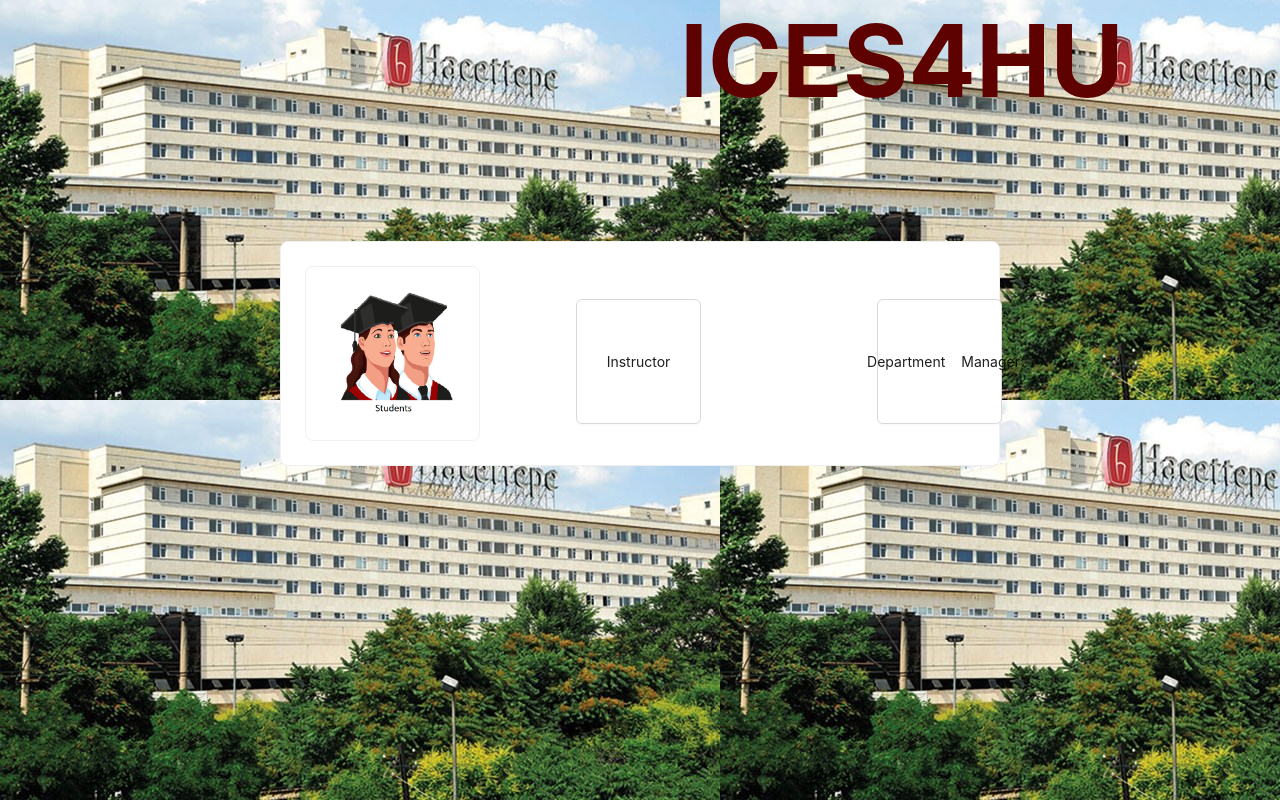
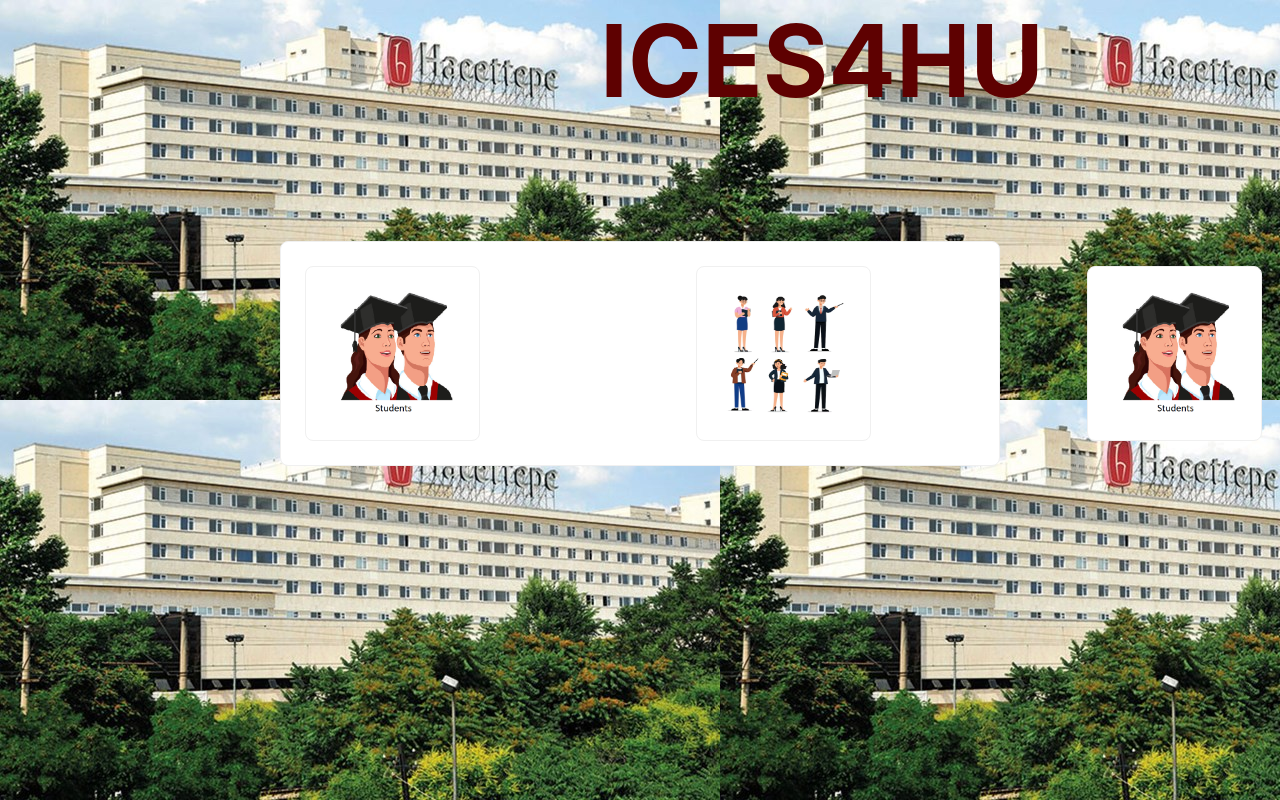
Before and after one commit to saegfa/384Project, a React (Create React App) app in the folder Frontend/: page / in a window 1280 px wide. Built offline with nearby package versions, Linux system fonts and the light colour scheme.

Commit message:
öngösterim 2

```diff
--- a/Frontend/src/Components/Pages/HomePage.js
+++ b/Frontend/src/Components/Pages/HomePage.js
@@ -1,12 +1,14 @@
 import React from "react";
-import {Button, Card, Space} from 'antd';
-import Student from "../../students.png"
-import background from "../../hacettepe-universitesi.jpg"
+import {Card, Space} from 'antd';
+import Student from "../../images/students.png";
+import background from "../../hacettepe-universitesi.jpg";
+import Instructor from "../../instructor.avif";
 
 const HomePage = () => {
   return(
-    <div style={{height:'100vh',backgroundImage: `url(${background})`}}>
-      <h2 style={{fontSize:'100px',color:'#5e0101',margin:'0vh 85vh 0vh'}}>ICES4HU</h2>
+    <div>
+      <div style={{height:'100vh',backgroundImage: `url(${background})`}}>
+        <h2 style={{fontSize:'100px',color:'#5e0101',margin:'0vh 75vh 0vh'}}>ICES4HU</h2>
         <Card style={{margin:'15vh 35vh 0px'}}>
           <Space direction='horizontal' size='middle'>
             <Card style={{height:'175px', width:'175px'}}>
@@ -14,10 +16,19 @@
                 <img style={{height:'125px', width:'125px'}} src={Student}/>
               </a>
             </Card>
-            <Button style={{height:'125px',width:'125px',margin:'16px 80px 0px'}} href='/Student'><br/><br/>Instructor<br/></Button>
-            <Button style={{height:'125px',width:'125px',margin:'16px 80px 0px'}} href='/Student'><br/>Department<br/>Manager</Button>
+            <Card style={{margin:'0px 200px 0px',height:'175px', width:'175px'}}>
+            <a href='/Student'>
+              <img style={{height:'125px', width:'125px'}} src={Instructor}/>
+            </a>
+            </Card>
+            <Card style={{margin:'0px 0px 0px',height:'175px', width:'175px'}}>
+              <a href='/Student'>
+                <img style={{height:'125px', width:'125px'}} src={Student}/>
+              </a>
+            </Card>
           </Space>
         </Card>
+      </div>
     </div>
   )
 }
--- a/Frontend/src/Components/Pages/LoginPage.js
+++ b/Frontend/src/Components/Pages/LoginPage.js
@@ -1,4 +1,5 @@
 import {Form, Checkbox, Button, Input, Card} from 'antd'
+import background from "../../hacettepe-universitesi.jpg"
 
 const onFinish = (values) => {
   console.log('Success:', values);
@@ -7,7 +8,9 @@
   console.log('Failed:', errorInfo);
 };
 const LoginPage = () => (
-  <Card style={{width:'800px',margin:'150px 400px 0px'}}>
+  <div style={{margin:'0px 0px 0px',height:'100vh',backgroundImage: `url(${background})`}}>
+    <h2 style={{fontSize:'100px',color:'#5e0101',margin:'0vh 75vh 0vh'}}>ICES4HU</h2>
+  <Card style={{width:'800px',margin:'15vh 400px 0px'}}>
   <Form
     name="basic"
     labelCol={{
@@ -77,5 +80,6 @@
     </Form.Item>
   </Form>
   </Card>
+  </div>
 );
 export default LoginPage;
```
Also changed, not shown: Frontend/src/images/students.png (renamed from Frontend/src/students.png), Frontend/src/instructor.avif (added).
